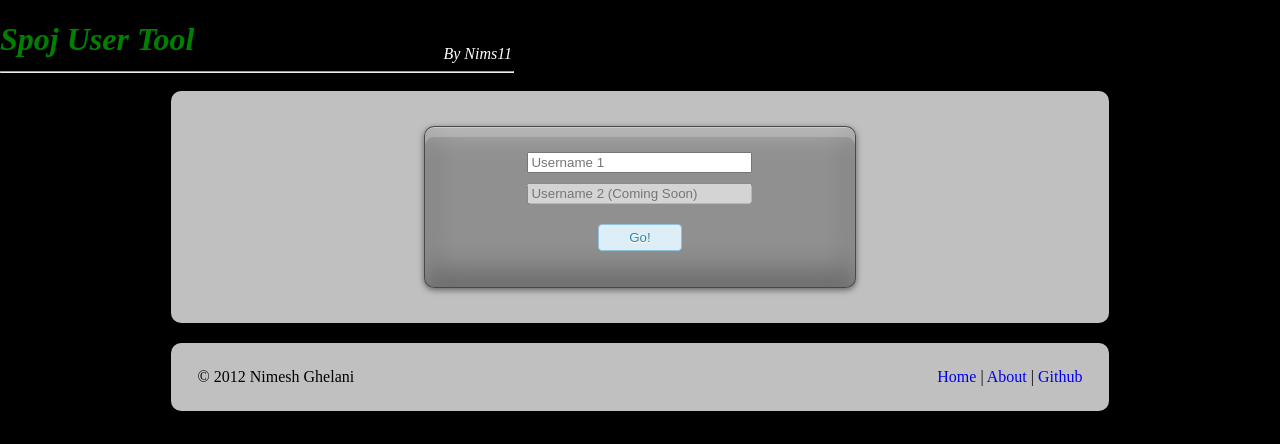
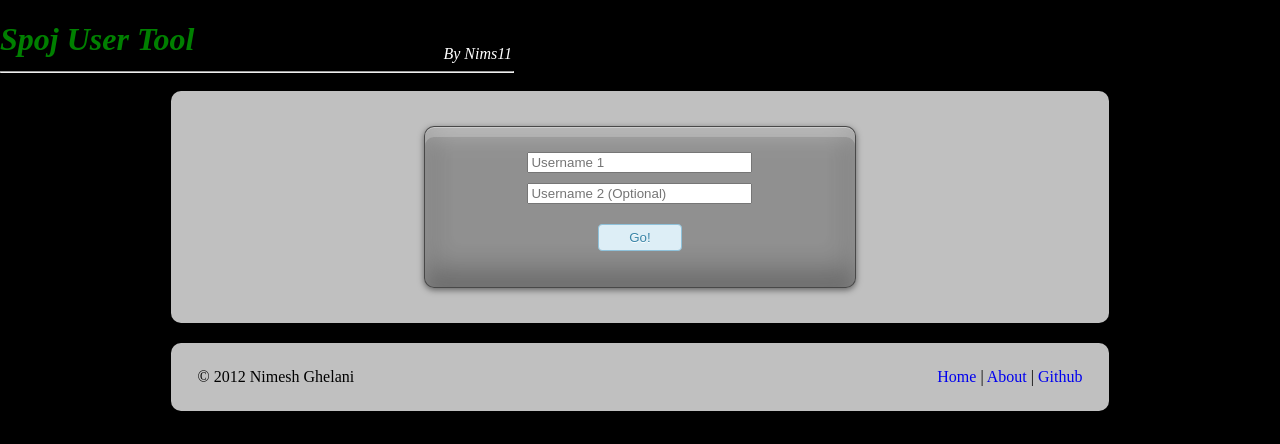
Before and after one commit to nims11/Spoj-User-Tool, a Django app: page / in a window 1280 px wide. Shown: the top 444 px of the page. Run offline with Django 3.2, Linux system fonts and the light colour scheme; parts of the project's set-up code (start-up, migrations or seed data) failed here and were passed over; some libraries are stand-ins or nearby versions.

Commit message:
multi user option in home page

```diff
--- a/templates/home.html
+++ b/templates/home.html
@@ -6,7 +6,10 @@
 <script type='text/javascript'>
 function go()
 {
-	window.location.pathname = 'user/' + document.spoj.u_name1.value;
+	if(document.spoj.u_name2.value=="")
+		window.location.pathname = 'user/' + document.spoj.u_name1.value;
+	else
+		window.location.pathname = 'user/' + document.spoj.u_name1.value + '/' + document.spoj.u_name2.value;
 }
 </script>
 <link href='/static/css/home.css' rel='stylesheet' type='text/css'>
@@ -16,7 +19,7 @@
 <div id = "ip_area">
 <form name='spoj' action='javascript: go();'>
 <input class = 'elt' type='text' name='u_name1' size='25' placeholder="Username 1" /><br />
-<input class = 'elt' type='text' name='u_name2' size='25' placeholder="Username 2 (Coming Soon)" disabled /><br />
+<input class = 'elt' type='text' name='u_name2' size='25' placeholder="Username 2 (Optional)" /><br />
 <input id = 'button' class = 'elt' type='submit' value='Go!'/>
 </form>
 </div>
```
